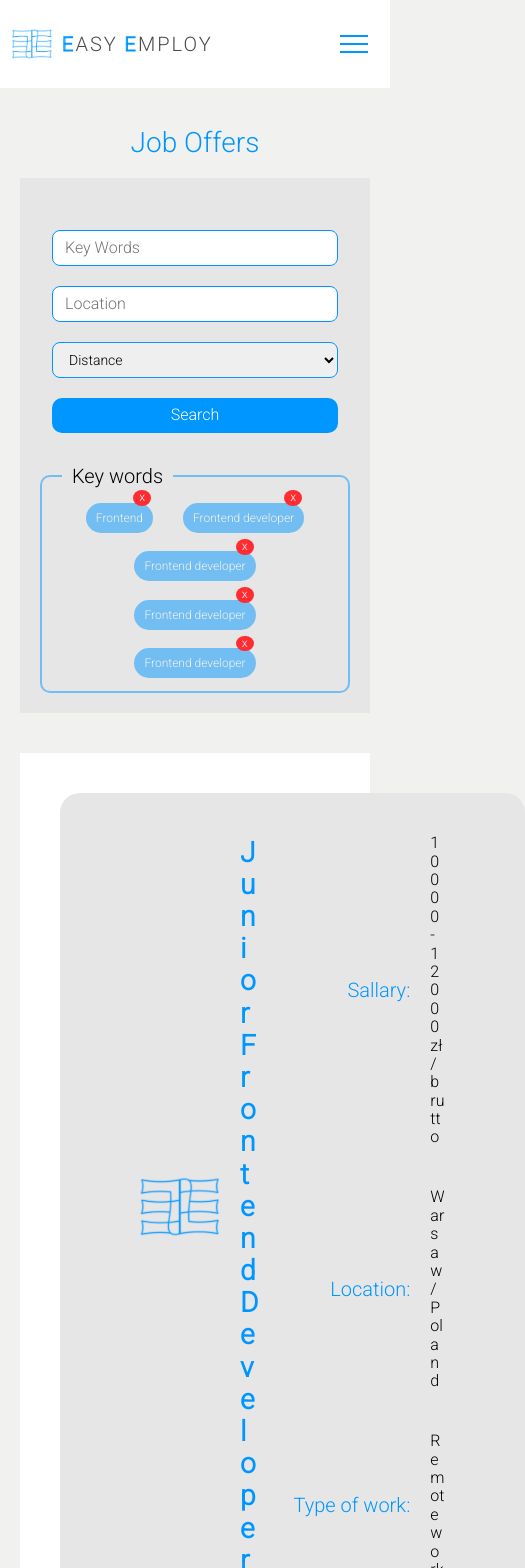
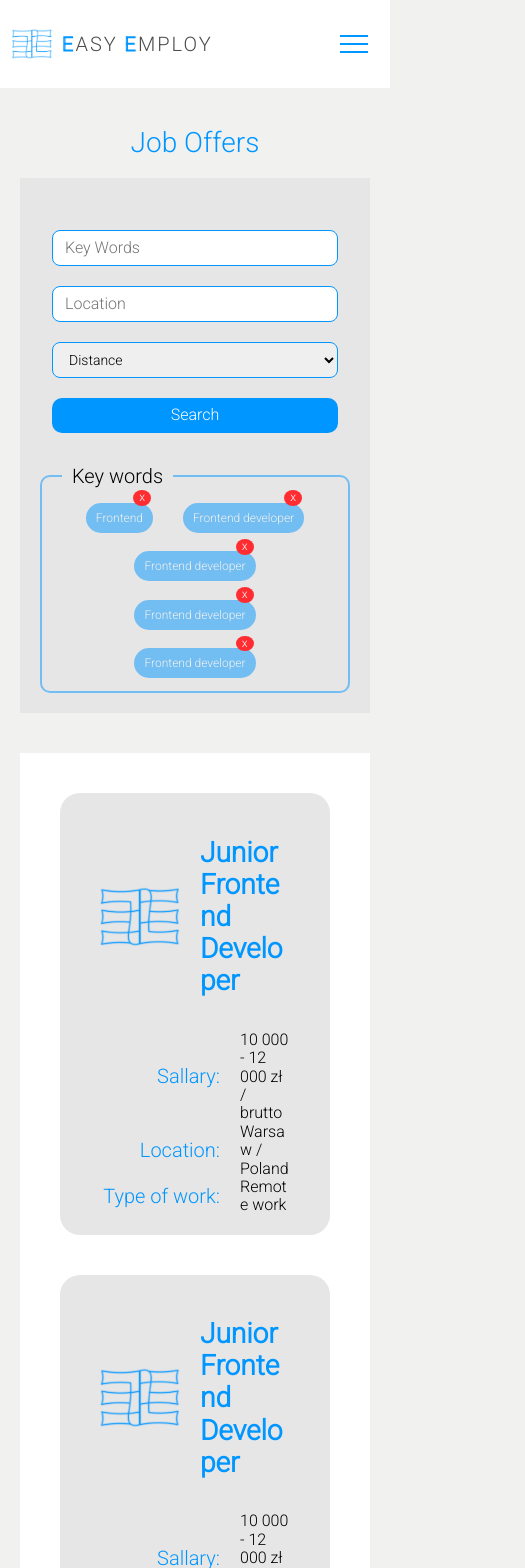
Before and after one commit to mizdebski77/Easy-Employ, a React (Create React App) app: page /Offers in a window 390 px wide. Shown: the top 1568 px of the page, 525 px wide, since content can reach past the window. Built offline with nearby package versions, Linux system fonts and the light colour scheme.

Commit message:
Media query to OfferTile added

```diff
--- a/src/features/JobOffers/styledJobOffers.ts
+++ b/src/features/JobOffers/styledJobOffers.ts
@@ -191,7 +191,17 @@ export const OfferTile = styled.div`
     &:hover {
         transform: scale(1.02);
         box-shadow: 0 0 10px ${({ theme }) => theme.color.fontMainHover};
-    }
+    };
+
+    @media (max-width: ${({ theme }) => theme.breakPoint.firstBp}px){
+        padding: 20px 40px;
+    };
+
+    @media (max-width: ${({ theme }) => theme.breakPoint.secondBp}px){
+        flex-wrap: wrap;
+        justify-content: center;
+        gap: 10px;
+    };
 `;
 
 export const ContentWrapper = styled.div`
```
